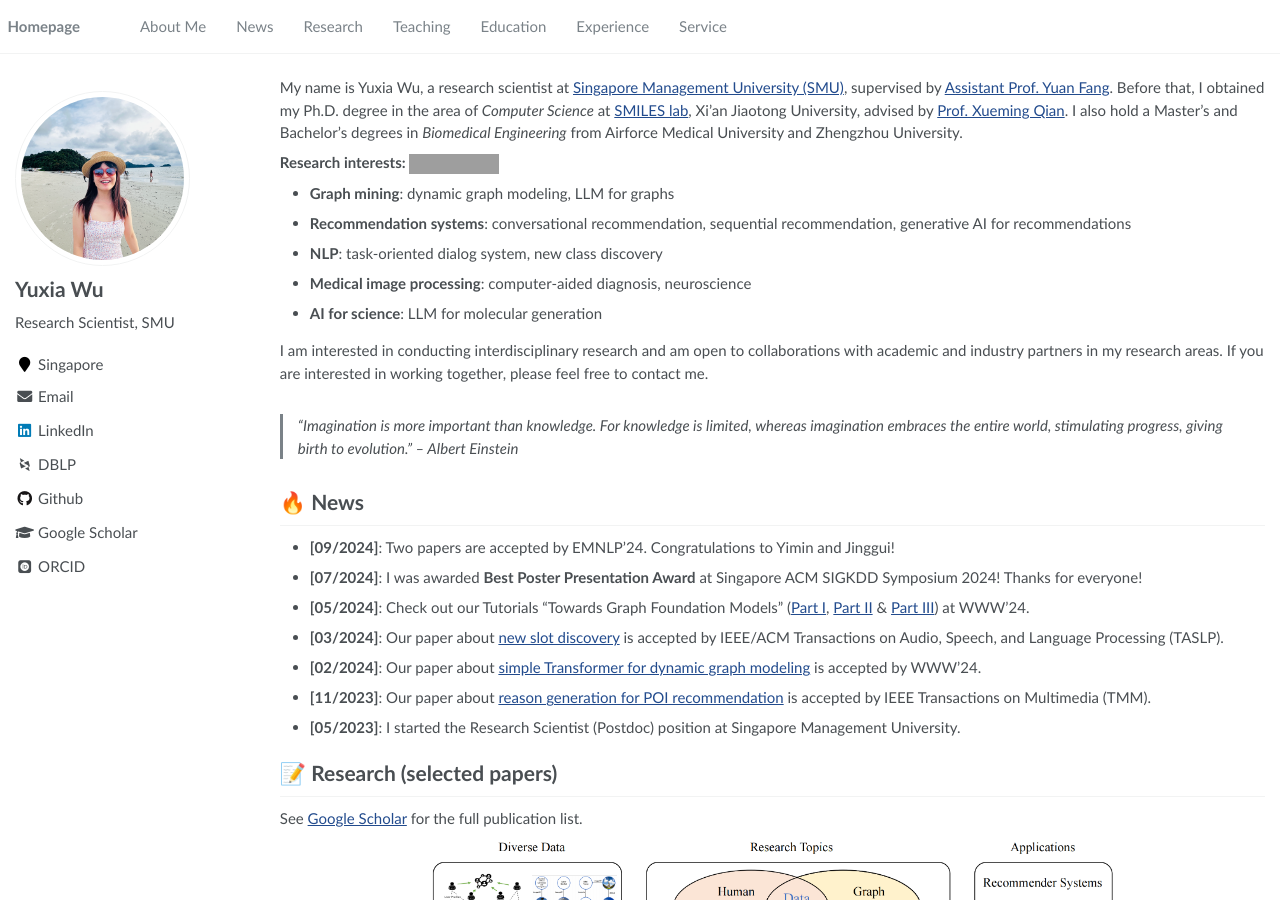
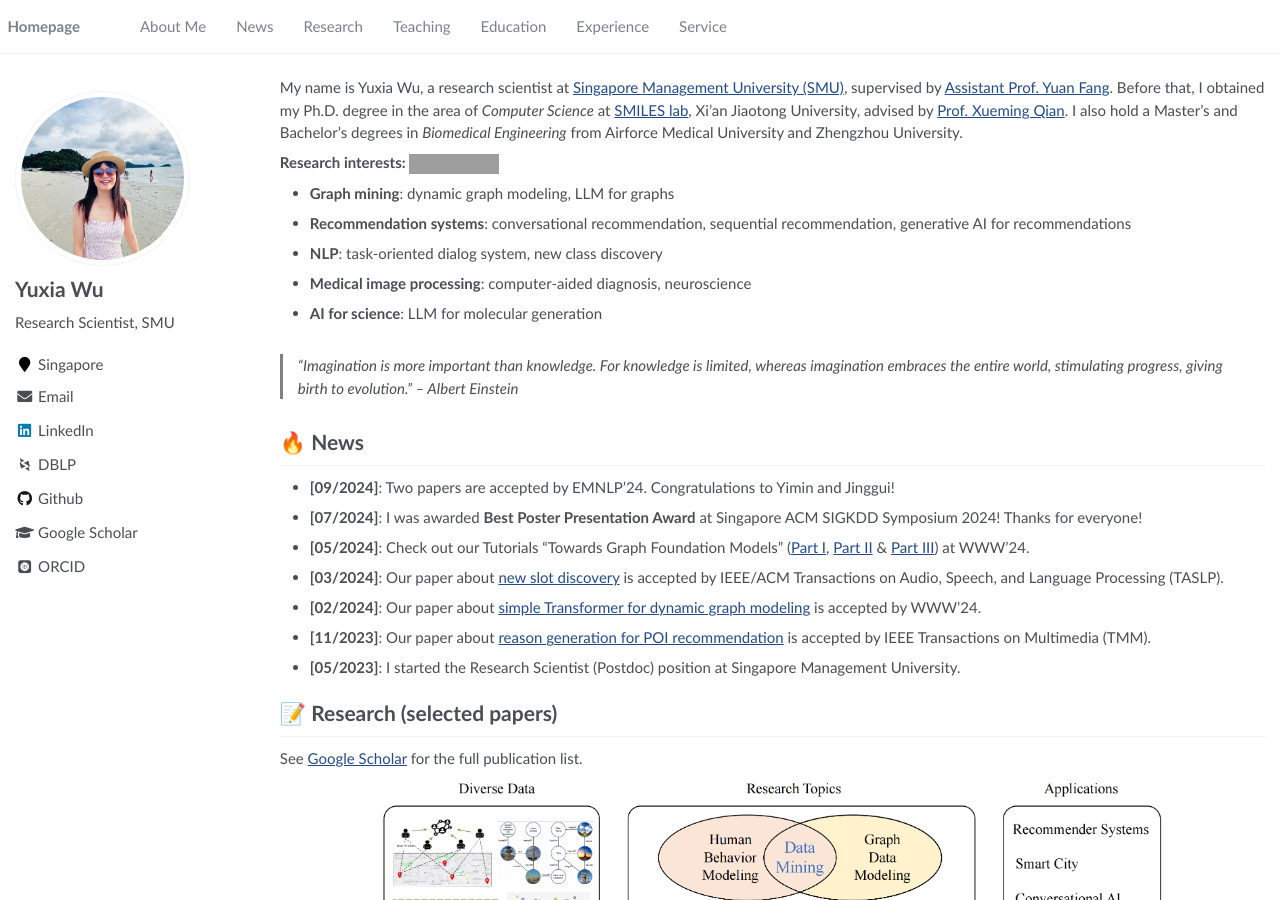
Before and after one commit to YuxiaWu/YuxiaWu.github.io, a Jekyll site: the page built from _pages/about.md, in a window 1280 px wide and 900 px high. Built offline with Jekyll 4.4.1, drawn with Linux system fonts in a browser that asks for light colours; some web fonts are replaced; grey boxes are pictures that could not be loaded.

Commit message:
Update about.md

```diff
--- a/_pages/about.md
+++ b/_pages/about.md
@@ -27,8 +27,6 @@ My name is Yuxia Wu, a research scientist at [Singapore Management University (S
 - **Medical image processing**:  computer-aided diagnosis, neuroscience
 - **AI for science**: LLM for molecular generation
 
-I am interested in conducting interdisciplinary research and am open to collaborations with academic and industry partners in my research areas. If you are interested in working together, please feel free to contact me.
-
 > "Imagination is more important than knowledge. For knowledge is limited, whereas imagination embraces the entire world, stimulating progress, giving birth to evolution." – Albert Einstein
 
 # 🔥 News
@@ -46,7 +44,7 @@ I am interested in conducting interdisciplinary research and am open to collabor
 See [Google Scholar](https://scholar.google.com/citations?user=bRgptuYAAAAJ) for the full publication list.
 
  <div style="text-align: center;">
-    <img src="/images/research-theme.png" alt="My research highlights" width="70%">
+    <img src="/images/research-theme.png" alt="My research highlights" width="80%">
 </div>
 
 -  ["Active Discovering New Slots for Task-oriented Conversation"](/my_papers/Active_Discovering_New_Slots_for_Task_oriented_Conversation.pdf) [![CODE](https://img.shields.io/badge/CODE-blue)](https://github.com/YuxiaWu/Bi-criteria) <span class='show_paper_citations' data='bRgptuYAAAAJ:UebtZRa9Y70C'></span>
```
